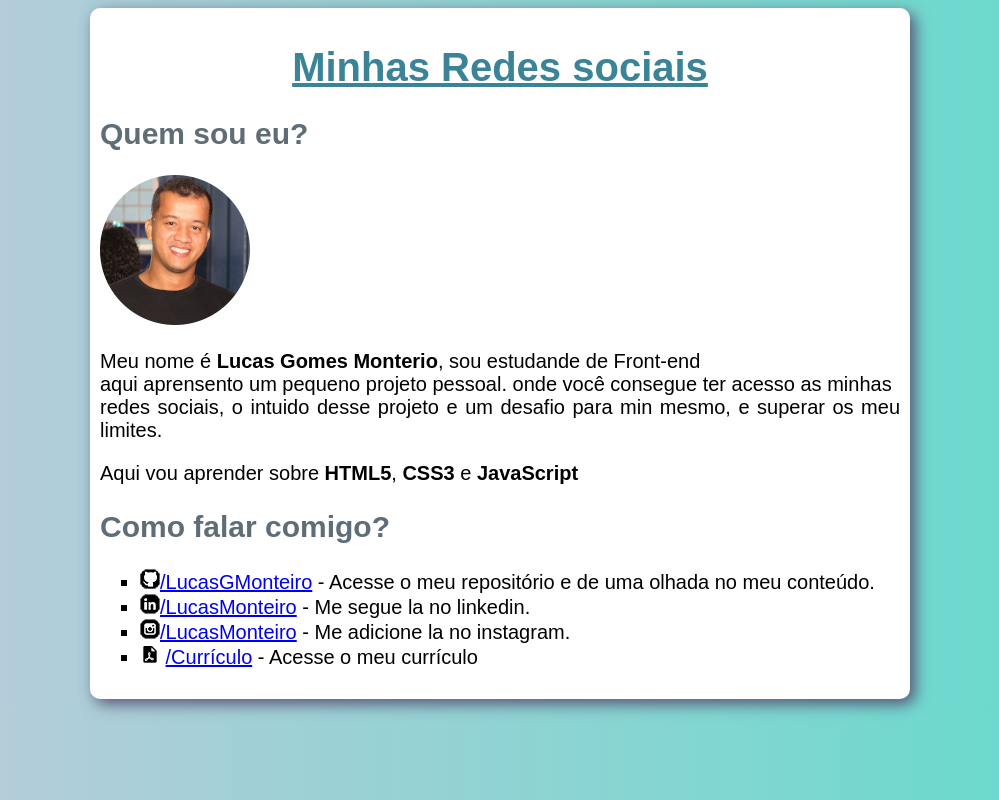
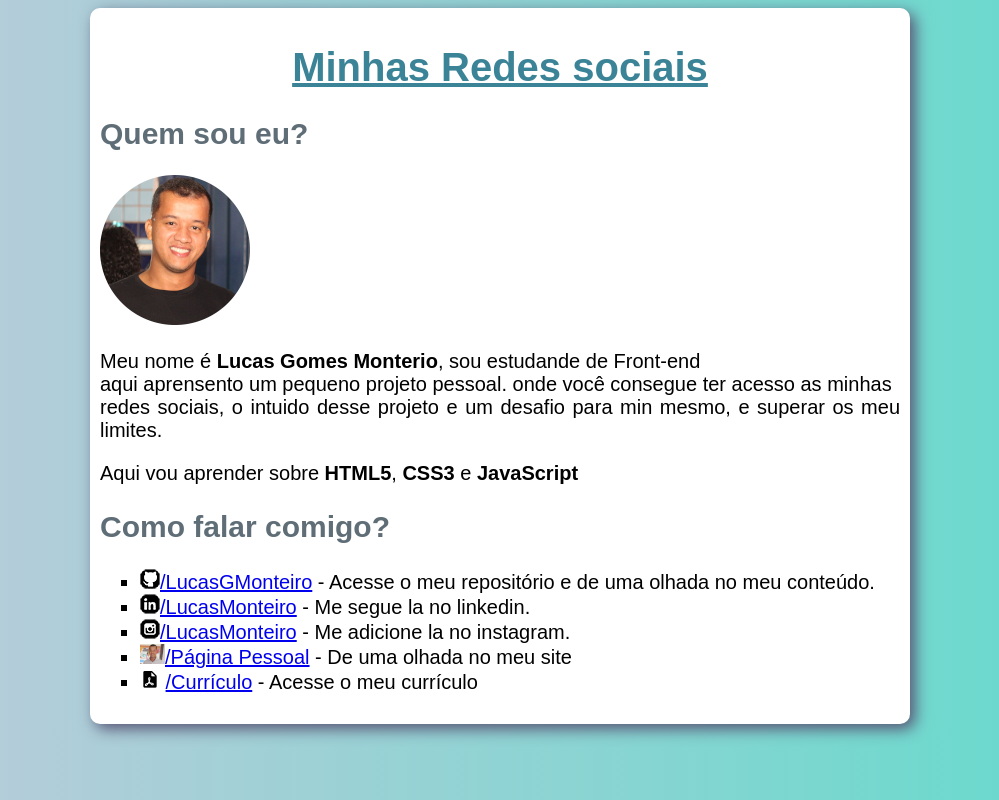
Before and after one commit to LucasGMonteiro/Projeto-Pessoal, a plain HTML site: page index.html in a window 1280 px wide. Shown: the whole page, without its empty margins (140-1139 px from the left). Drawn offline with Linux system fonts and the light colour scheme.

Commit message:
mudando o estilo

```diff
--- a/index.html
+++ b/index.html
@@ -30,6 +30,9 @@
             <li><img src="imagens/icone-instagram.png" alt="instagram"><a
                     href="https://www.instagram.com/lucas_gomonteiro?utm_source=qr&igsh=MTh5dHo5ZGV0MHo4cg==">/LucasMonteiro</a>
                 - Me adicione la no instagram.</li>
+            <li><img src="imagens/eu.ico" alt="pessoal"><a
+                    href="file:///C:/Users/Lucas/Documents/HTML-CSS/Projeto%20Pessoal/index.html">/Página Pessoal</a> -
+                De uma olhada no meu site</li>
             <li><img src="imagens/pdf.png" alt="pdf">
                 <a href="documentos/Lucas GM Currículo motorista.pdf" download="Lucas GM Currículo motorista.pdf"
                     type="application/pdf" target="_blank" rel="nex">/Currículo</a> - Acesse o meu currículo
```
Also changed, not shown: imagens/eu.ico (added).
